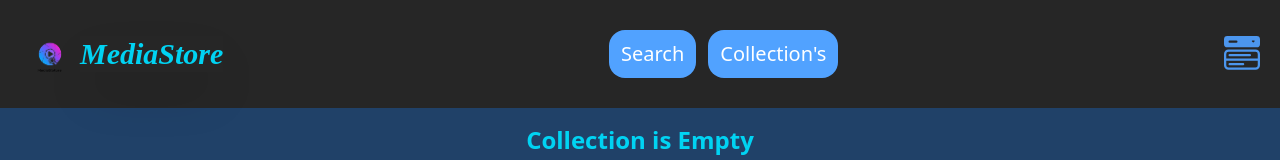
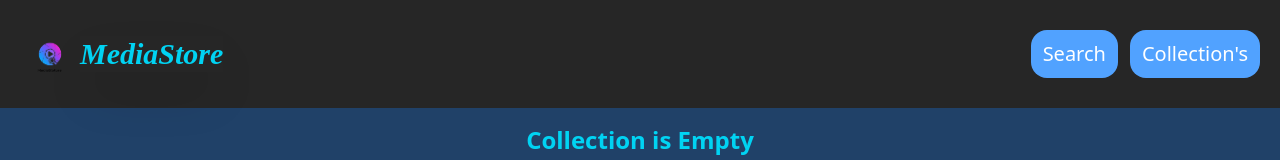
Before and after one commit to Ishrz/MediaStore, a React (Vite) app: page /collection in a window 1280 px wide. Shown: the top 160 px of the page. Built offline with nearby package versions, Linux system fonts and the light colour scheme; no server answers.

Commit message:
state change

```diff
--- a/src/components/Navbar.jsx
+++ b/src/components/Navbar.jsx
@@ -37,9 +37,12 @@ const Navbar = () => {
           Collection's
         </Link>
       </div>
-      <div className="menu-icon">
-        <BsFillMenuButtonWideFill className="text-4xl text-blue-400/90"/>
+      <div className="flex md:hidden menu-icon">
+        <BsFillMenuButtonWideFill
+        onClick={()=>setIsOpen(!isOpen)}
+        className="text-4xl text-blue-400/90"/>
       </div>
+
     </div>
   );
 };
```
